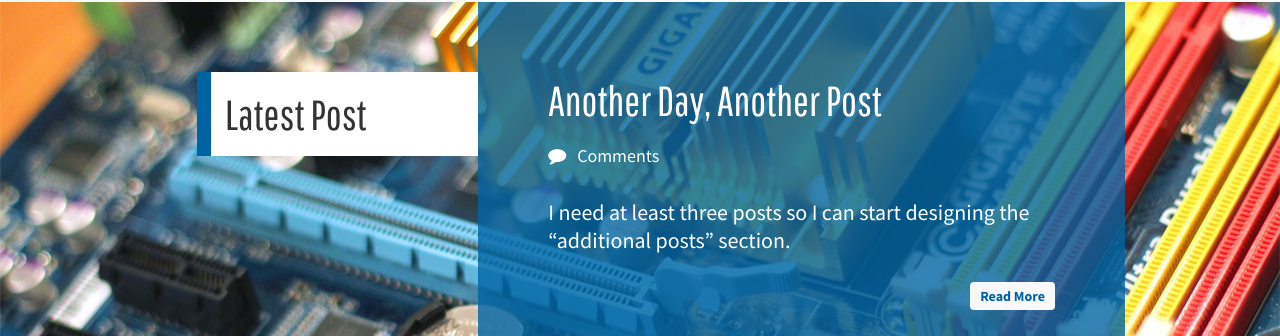
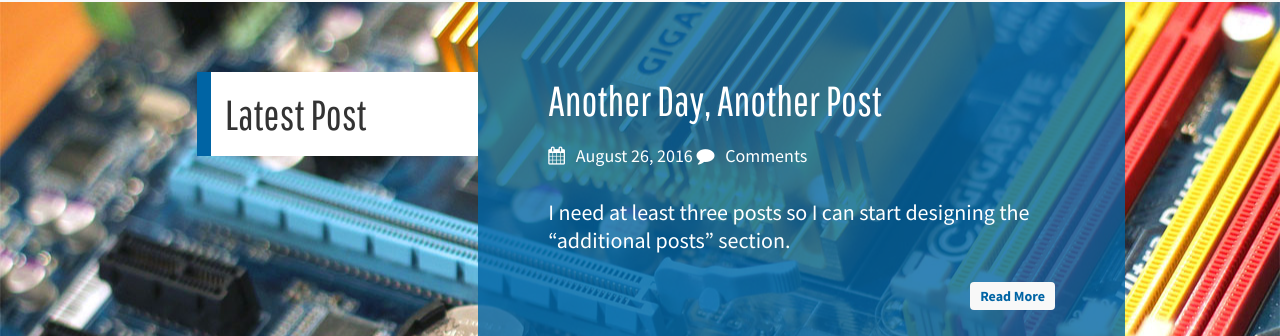
Before and after one commit to aarondgordon/aarondgordon.github.io, a Jekyll site: the page built from index.md, in a window 1280 px wide. Shown: the part 152-488 px from the top of the page. Built offline with Jekyll 4.4.1, drawn with Linux system fonts in a browser that asks for light colours; nearby versions of some CDN libraries; comment, search, counter and statistics services are not loaded.

Commit message:
Added post date to featured post

```diff
--- a/_layouts/home.html
+++ b/_layouts/home.html
@@ -12,6 +12,9 @@ layout: default
         <div class="cover-panel">
           <div class="cover-title"><a href="{{ post.url }}">{{ post.title }}</a></div>
           <p>
+            <span class="featured-post-date">
+              <i class="fa fa-calendar"></i> &nbsp; {{ post.date | date: '%B %d, %Y' }}
+            </span>
             <i class="fa fa-comment"></i> &nbsp; <a href="{{ post.url }}#disqus_thread" data-disqus-identifier="{{ post.id }}">Comments</a>
           </p>
           <p class="lead">{{ post.excerpt | remove:'<p>' | remove:'</p>' }}</p>
```
